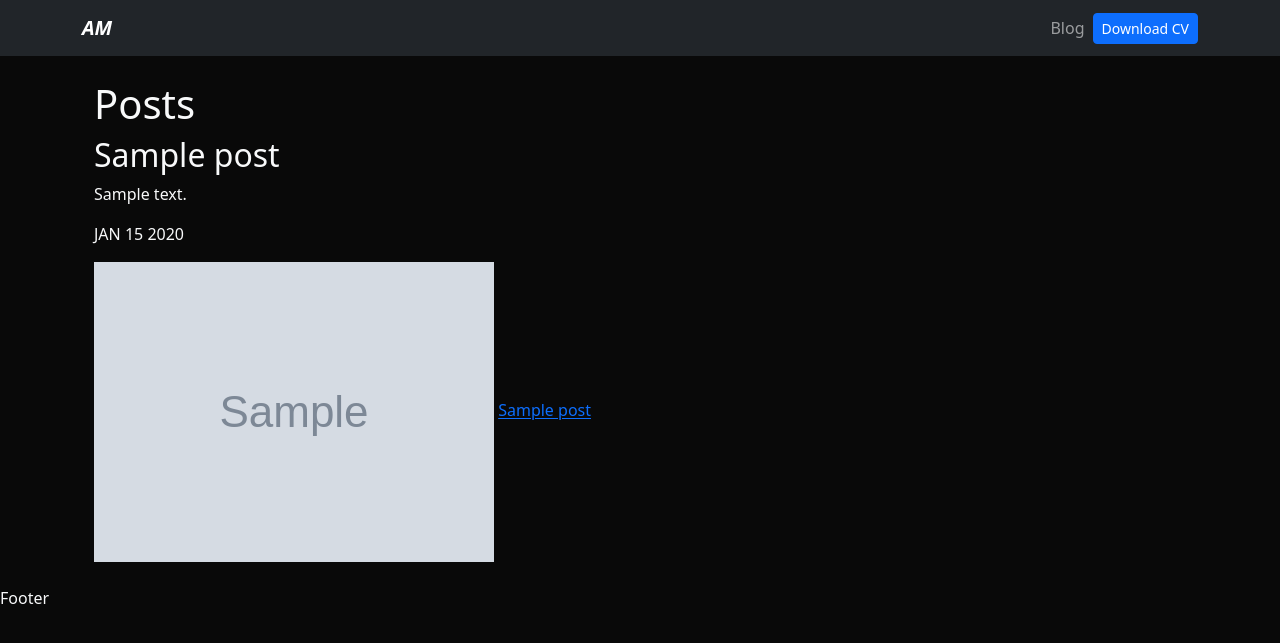
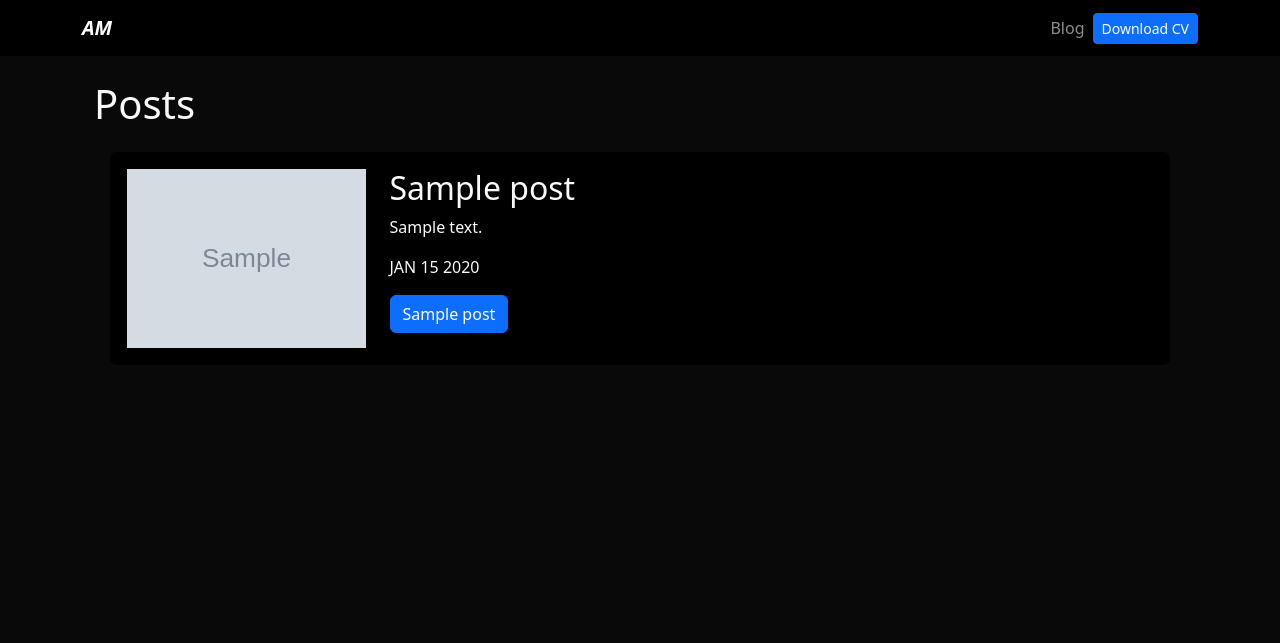
Before and after one commit to adrs1166ma/Portfolio, a Django app: template blog/templates/posts.html in a window 1280 px wide. Shown: the top 643 px of the page. Run offline with Django 5.2, Linux system fonts and the light colour scheme; the template is opened without the code that fills it: values that come from a table or form of the project are taken from there, others are empty; tables that the repository leaves empty hold one stand-in row (values such as "Sample post"); grey boxes marked "Sample" are stand-in pictures; parts of the project's set-up code (start-up, migrations or seed data) failed here and were passed over.

Commit message:
se removio el footer y se agrego estilos al posts.html

```diff
--- a/blog/templates/posts.html
+++ b/blog/templates/posts.html
@@ -4,12 +4,28 @@
     <h1>Posts</h1>
 
     {% for post in posts %}
-        <h2>{{post.title}}</h2>
-        <p>{{post.description|striptags|truncatechars:100}}</p>
-        <p>{{post.date|date:'M d Y'|upper}}</p>
-        <img src="{{post.image.url}}" alt="{{post.title}}">
+        <div class="p-3">
+            <div class="card card-body bg-black">
+                <div class="row">
+                    <div class="col-3">
+                        <img
+                        src="{{post.image.url}}"
+                        alt="{{post.title}}"
+                        class="img-fluid"
+                        >
+                    </div>
+                    <div class="col-9">
+                        <h2>{{post.title}}</h2>
+                        <p>{{post.description|striptags|truncatechars:100}}</p>
+                        <p>{{post.date|date:'M d Y'|upper}}</p>
+                        <a
+                        href="{% url 'blog:post_detail' post.id %}"
+                        class="btn btn-primary"
+                        >{{post.title}}</a>
+                    </div>
+                </div>
 
-        <a href="{% url 'blog:post_detail' post.id %}">{{post.title}}</a>
-
+            </div>
+        </div>
     {% endfor %}
 {% endblock  %}
--- a/portfolio/templates/layout.html
+++ b/portfolio/templates/layout.html
@@ -18,7 +18,6 @@
         {% endblock  %}
     </div>
 
-    <footer>Footer</footer>
     <script src="https://cdn.jsdelivr.net/npm/bootstrap@5.3.3/dist/js/bootstrap.bundle.min.js" integrity="sha384-YvpcrYf0tY3lHB60NNkmXc5s9fDVZLESaAA55NDzOxhy9GkcIdslK1eN7N6jIeHz" crossorigin="anonymous"></script>
 </body>
 </html>
--- a/portfolio/templates/partials/navbar.html
+++ b/portfolio/templates/partials/navbar.html
@@ -1,6 +1,6 @@
 {% load static %}
 
-<nav class="navbar navbar-expand-lg navbar-dark bg-dark">
+<nav class="navbar navbar-expand-lg navbar-dark bg-black">
     <div class="container">
       <a class="navbar-brand fw-bold fst-italic" href="/">AM</a>
       <button class="navbar-toggler" type="button" data-bs-toggle="collapse" data-bs-target="#navbarNav" aria-controls="navbarNav" aria-expanded="false" aria-label="Toggle navigation">
```
